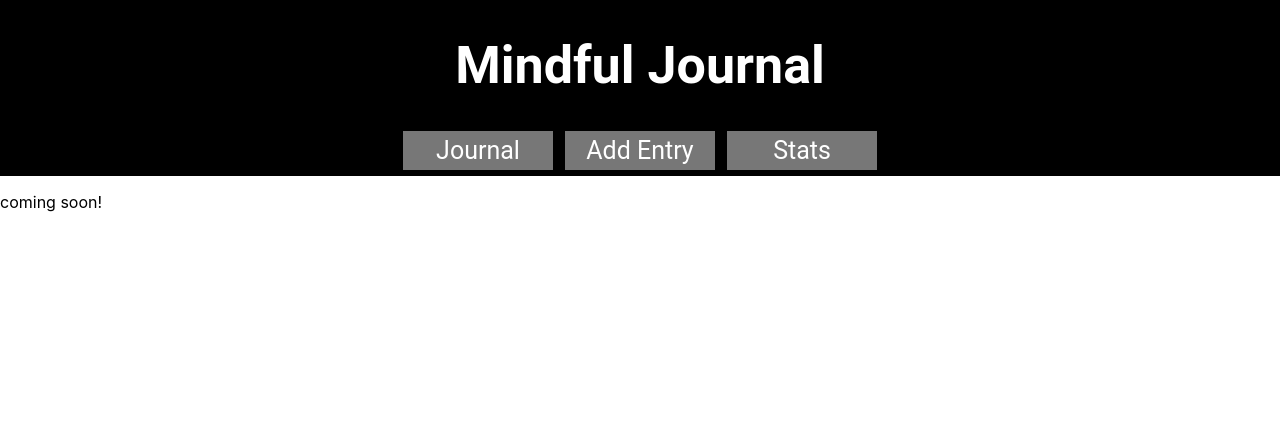
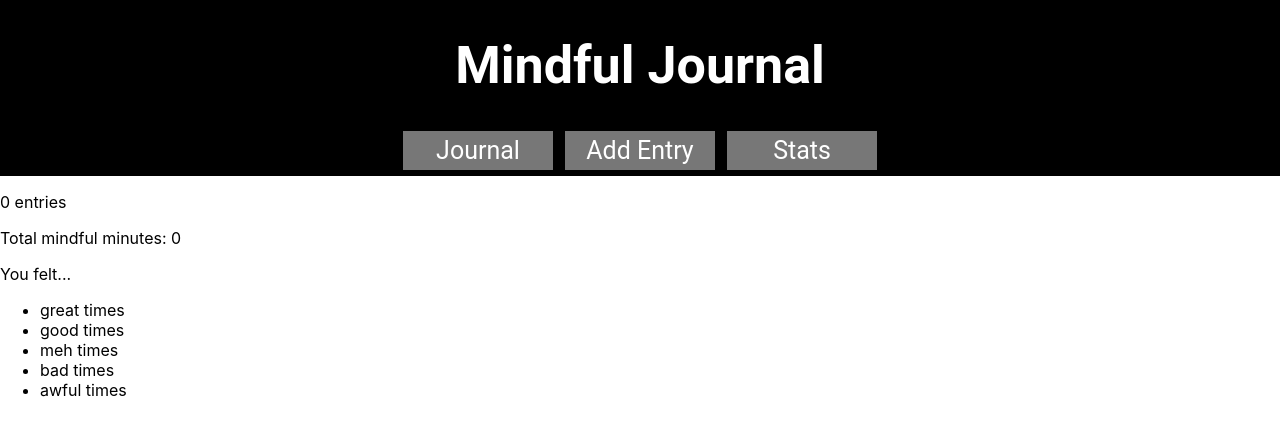
Before and after one commit to areyekayo/mindful-journal, a React (Create React App) app: page /stats in a window 1280 px wide. Shown: the top 436 px of the page. Built offline with nearby package versions, Linux system fonts and the light colour scheme; no server answers.

Commit message:
render mindful stats

```diff
--- a/src/components/MindfulStats.js
+++ b/src/components/MindfulStats.js
@@ -1,9 +1,39 @@
+import { useOutletContext } from "react-router-dom";
 
 function MindfulStats(){
 
+    const { entries } = useOutletContext();
+
+    const entryCount = entries.length
+
+    const totalMindfulMinutes = entries.reduce((acc, entry) => {
+       return acc += Number(entry.duration);
+    }, 0);
+
+    const moodCounts = entries.reduce((acc, entry) => {
+        if (!acc[entry.mood]){
+            acc[entry.mood] = 1
+        }
+        else {
+            acc[entry.mood] += 1
+        };
+        return acc;
+    },{});
+
+    console.log("mood counts", moodCounts)
+
     return (
-        <div>
-            <p>coming soon!</p>
+        <div className="stats">
+            <p>{entryCount} entries</p>
+           <p>Total mindful minutes: {totalMindfulMinutes}</p>
+            <p>You felt...</p>
+           <ul>
+                <li>great {moodCounts.great} times</li>
+                <li>good {moodCounts.good} times</li>
+                <li>meh {moodCounts.meh} times</li>
+                <li>bad {moodCounts.bad} times</li>
+                <li>awful {moodCounts.awful} times</li>
+           </ul>
         </div>
     )
 };
```
